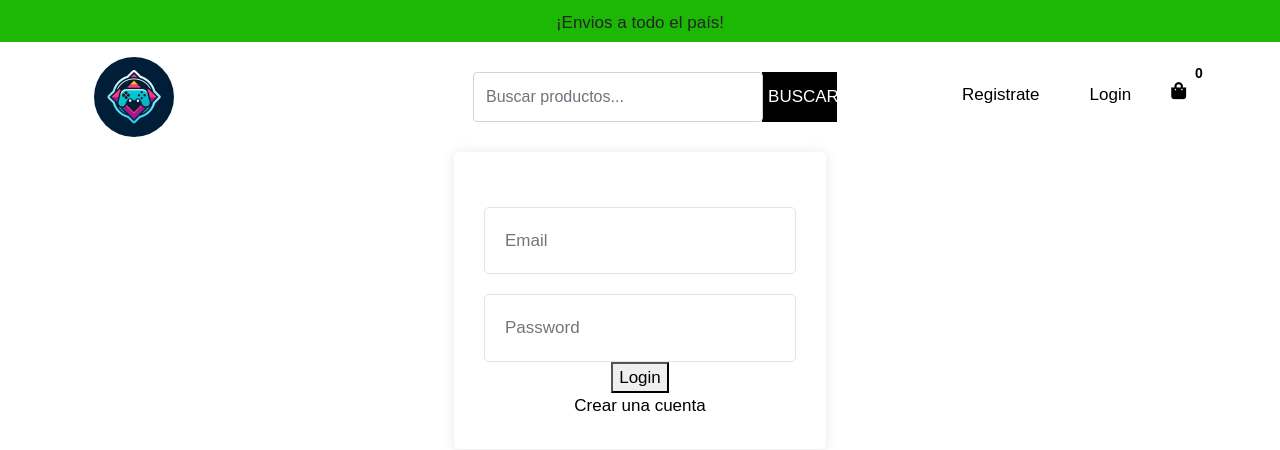
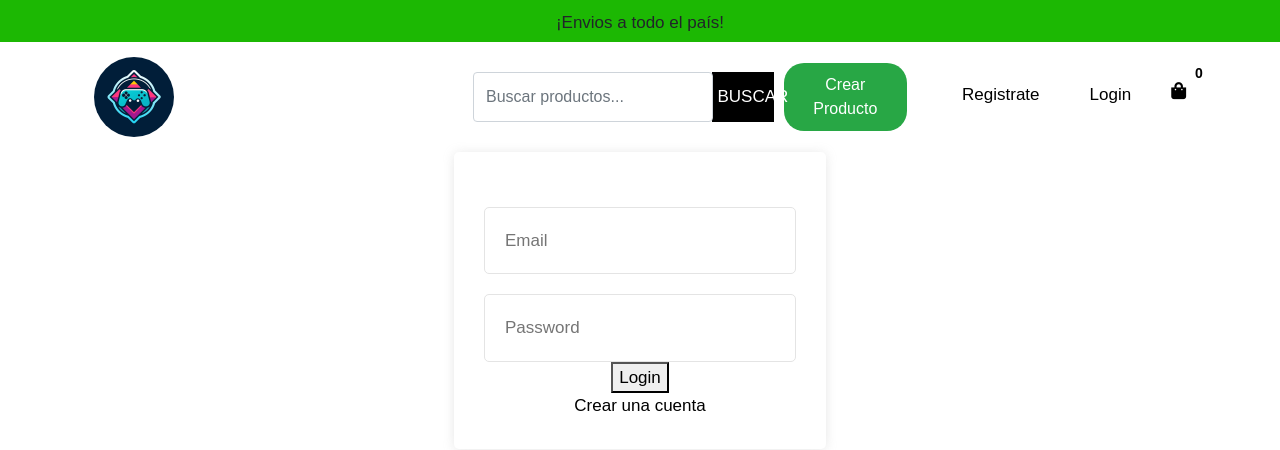
Before and after one commit to pilisuriano/TPO_BD2_GRUPO6, a React (Create React App) app in the folder frontend/: page /login in a window 1280 px wide. Shown: the top 450 px of the page. Built offline with nearby package versions, Linux system fonts and the light colour scheme.

Commit message:
cambio de lugar boton crear producto
no puedo hacer que se oculte al hacer clic

```diff
--- a/frontend/src/components/Header.js
+++ b/frontend/src/components/Header.js
@@ -11,6 +11,7 @@ const Header = () => {
     const { cartItems } = cart;
     const userLogin = useSelector((state) => state.userLogin);
     const {userInfo} = userLogin;
+    const [showCreateButton, setShowCreateButton] = useState(true);
     const logoutHandler = () => {
         dispatch(logout());
     };
@@ -23,7 +24,9 @@ const Header = () => {
             navigate('/');
         }
     };
-
+    const handleCreateButtonClick = () => {
+        setShowCreateButton(false); // Ocultar el botón al hacer clic
+    };
     return (
         <div>
             {/* Top Header */}
@@ -143,6 +146,15 @@ const Header = () => {
                                     Buscar
                                 </button>
                             </form>
+                            <div>
+                            {showCreateButton && (
+                                        <div className="d-flex justify-content-end">
+                                            <Link to="/createproduct" className="btn btn-green mr-2" onClick={handleCreateButtonClick}>
+                                                Crear Producto
+                                            </Link>
+                                        </div>
+                                    )}
+                            </div>
                         </div>
                         <div className="col-md-3 d-flex justify-content-end">
                             {
@@ -162,9 +174,6 @@ const Header = () => {
                                     <Link className="dropwdown-item" to="/profile">
                                         Perfil
                                     </Link>
-                                    <Link className="dropdown-item" to="/createproduct">
-                                         Crear Producto
-                                     </Link>
                                     <p></p>
                                     <Link className="dropwdown-item" to="#" onClick={logoutHandler}>
                                         Cerrar Sesión
--- a/frontend/src/responsive.css
+++ b/frontend/src/responsive.css
@@ -1,3 +1,15 @@
+.btn-green {
+    background-color: #28a745; /* Color verde */
+    color: white; /* Color del texto */
+    border-radius: 20px; /* Bordes redondeados */
+    border: none; /* Sin borde */
+    padding: 10px 20px; /* Padding para el botón */
+    text-align: center;
+    display: inline-block;
+    font-size: 16px;
+    cursor: pointer;
+}
+
 @media (max-width: 991.98px) {
     .display-none {
         display: none !important;
```
